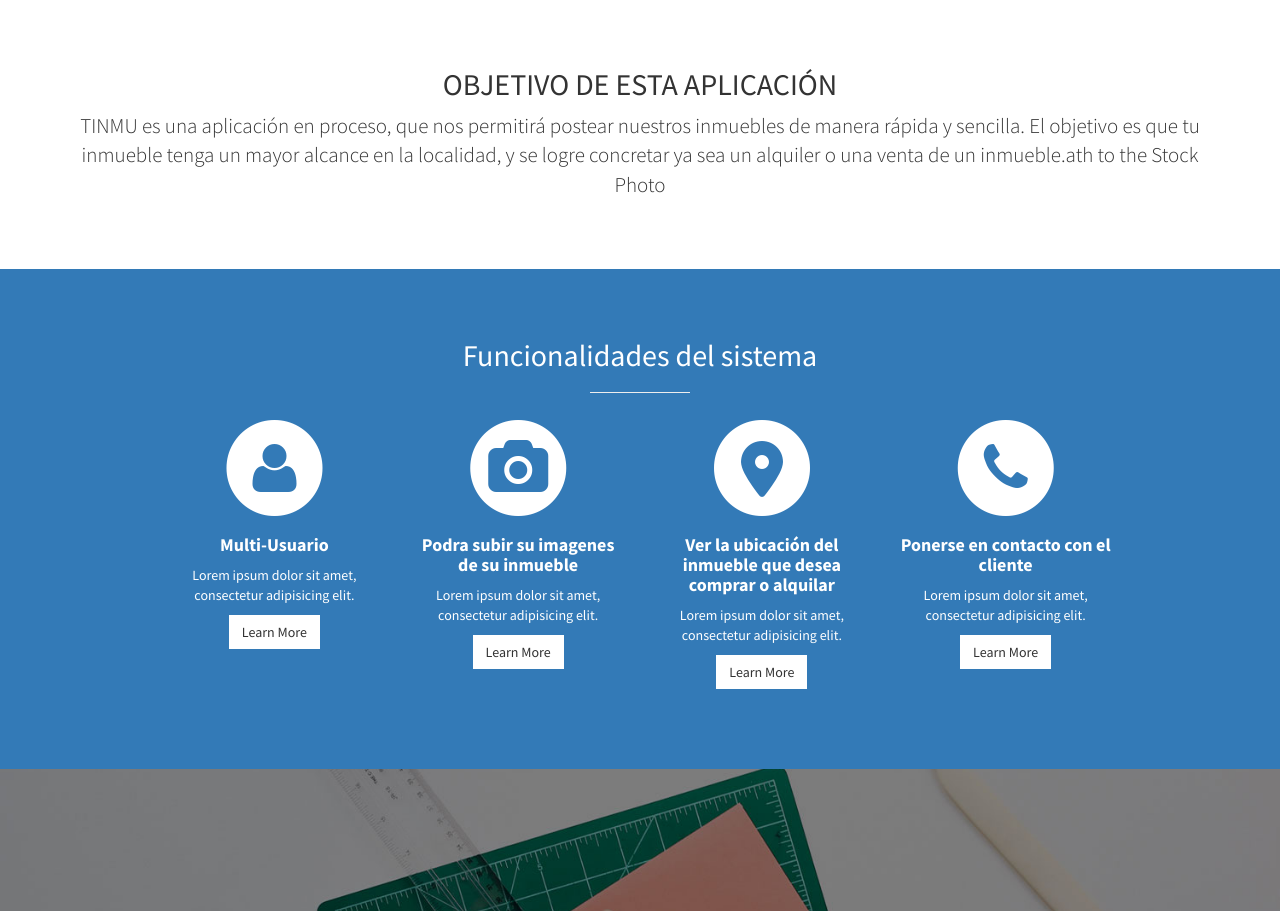
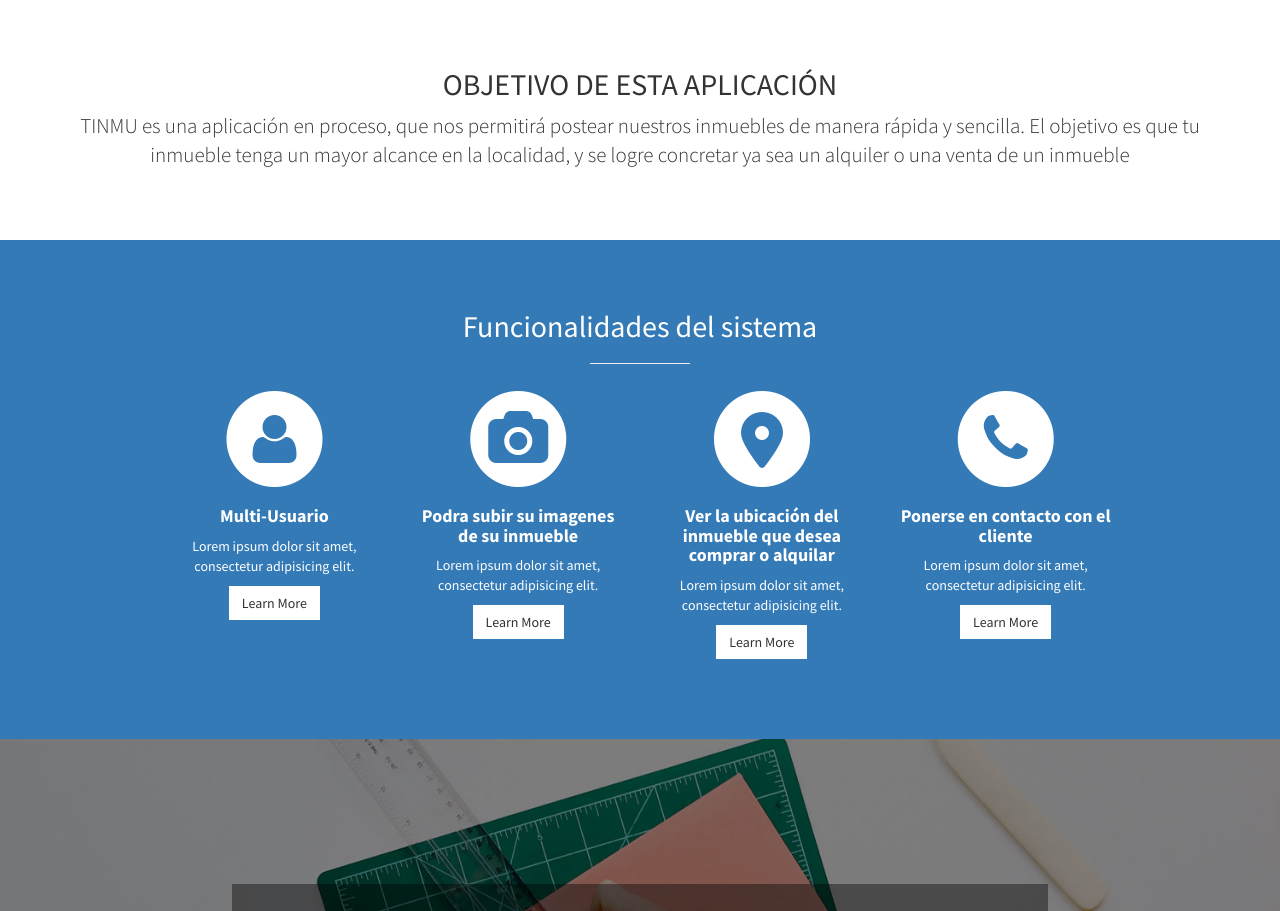
Before and after one commit to tinmu2021/tinmu2021.github.io, a plain HTML site: page index.html in a window 1280 px wide. Shown: the part 802-1713 px from the top of the page. Drawn offline with Linux system fonts and the light colour scheme.

Commit message:
quitando cambios en ingles

```diff
--- a/index.html
+++ b/index.html
@@ -72,7 +72,7 @@
                 <div class="col-lg-12 text-center">
                     <h2>OBJETIVO DE ESTA APLICACIÓN</h2>
                     <p class="lead">TINMU es una aplicación en proceso, que nos permitirá postear nuestros inmuebles de manera rápida y sencilla.
-                        El objetivo es que tu inmueble tenga un mayor alcance en la localidad, y se logre concretar ya sea un alquiler o una venta de un inmueble.ath to the Stock Photo</p>
+                        El objetivo es que tu inmueble tenga un mayor alcance en la localidad, y se logre concretar ya sea un alquiler o una venta de un inmueble</p>
                 </div>
             </div>
             <!-- /.row -->
```
